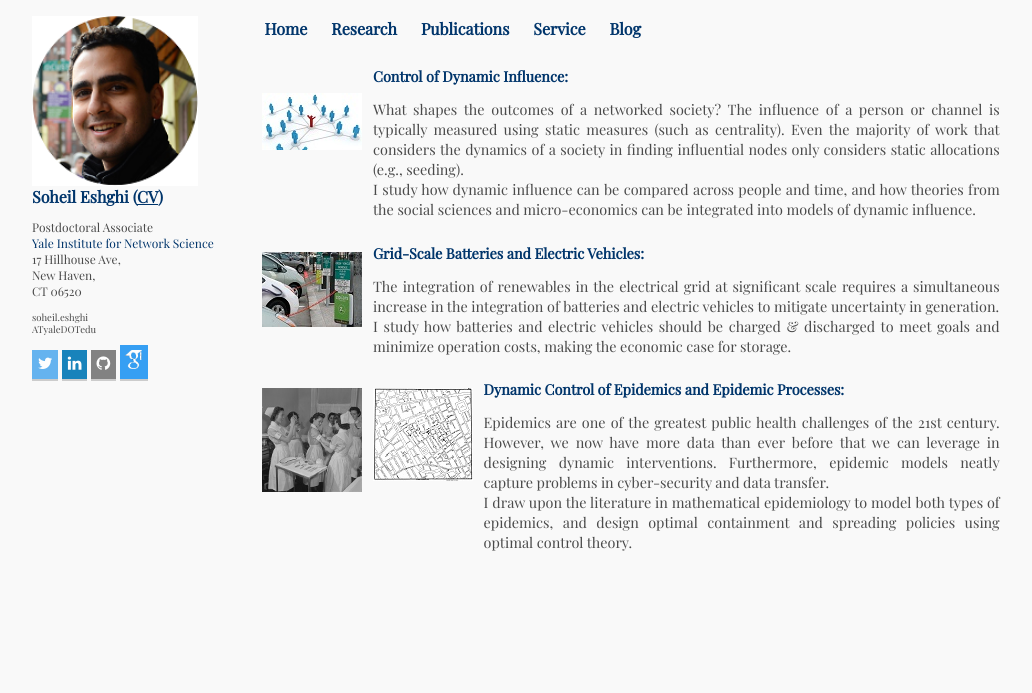
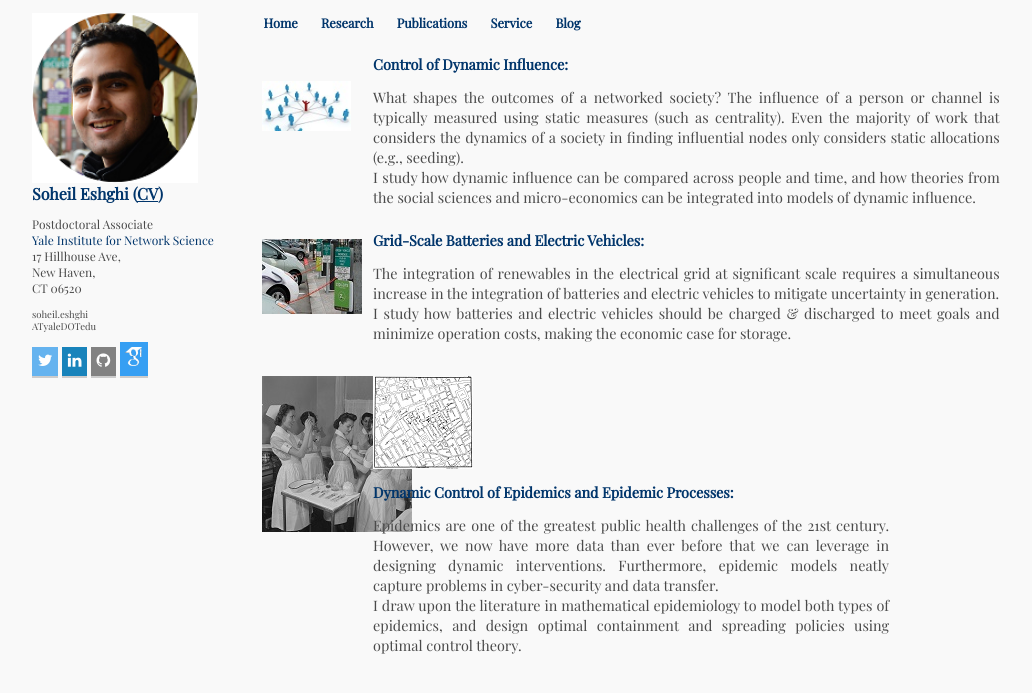
Before and after one commit to SoheilEshghi/SoheilEshghi.github.io, a Jekyll site: the page built from research/index.html, in a window 1280 px wide. Shown: the top 693 px of the page, without its empty margins (55-1087 px from the left). Built offline with Jekyll 4.4.1, drawn with Linux system fonts in a browser that asks for light colours; nearby versions of some CDN libraries.

Commit message:
Build site at 2017-01-16 21:45:29 UTC

```diff
--- a/about/basics/index.html
+++ b/about/basics/index.html
@@ -5,7 +5,7 @@
 <div style="width:80%">
 
 <h2  style="line-height: 0.2em;">Education:</h2>
-<table style="width:100%">
+<table style="width:80%">
   <tr>
     <td>2011-2015</td>
     <td>PhD</td>
@@ -30,7 +30,7 @@
 </table>
 
 <h2  style="line-height: 0.2em;">Employment:</h2>
-<table style="width:100%">
+<table style="width:80%">
 	<tr>
 		<tr>
 			<td>2016-Present</td>
--- a/css/main.css
+++ b/css/main.css
@@ -14,10 +14,10 @@
 
 nav ul{
     font-family:'Playfair Display', 'Arial', serif;
-    padding: 2px;
+    padding: 1px;
     list-style: none;
     font-weight: bold;
-    font-size: 1em;
+    font-size: 0.8em;
 }
 footer ul{
     font-family:'Playfair Display', 'Arial', serif;
@@ -29,7 +29,7 @@
 
 
 td{
-  font-size: 1em;
+  font-size: 5vw;;
   font-family: 'Playfair Display', 'Arial', serif;
   color:  #00356b;
 }
--- a/research/index.html
+++ b/research/index.html
@@ -3,7 +3,7 @@
 title: Research
 ---
 <div style="width: 80%;">
- <div style="float: left; width: 15%;">    <br><br><img src="/images/influence.jpg" style="width:100px;"></div>
+ <div style="float: left; width: 15%;">    <br><br><img src="/images/influence.jpg" style="width:80%;"></div>
  <div style="float: left; width: 85%;">
        <h2>Control of Dynamic Influence:</h2>
        <p style="font-size: 0.9em;text-align:justify;"> What shapes the outcomes of a networked society? The influence of a person or channel is typically measured using static measures (such as centrality). Even the majority of work that considers the dynamics of a society in finding influential nodes only considers static allocations (e.g., seeding).<br> I study how dynamic influence can be compared across people and time, and how theories from the social sciences and micro-economics can be integrated into models of dynamic influence.
@@ -11,16 +11,16 @@
  </div>
 <br>
 
- <div style="float: left; width: 15%;">  <br> <img src="/images/charging.jpg" style="width:100px;"></div>
+ <div style="float: left; width: 15%;">  <br> <img src="/images/charging.jpg" style="width:width:80%;"></div>
  <div style="float: left; width: 85%;">
    <h2>Grid-Scale Batteries and Electric Vehicles:</h2>
    <p style="font-size: 0.9em;text-align:justify;"> The integration of renewables in the electrical grid at significant scale requires a simultaneous increase in the integration of batteries and electric vehicles to mitigate uncertainty in generation.<br> I study how batteries and electric vehicles should be charged & discharged to meet goals and minimize operation costs, making the economic case for storage.
    </p>
  </div>
 <br>
- <div style="float: left; width: 15%;"> <br><img src="/images/vaccines.jpg" style="width:100px;">
+ <div style="float: left; width: 15%;"> <br><img src="/images/vaccines.jpg" style="width:width:80%;">
  </div>
-  <div style="float: left; width: 15%;"> <br><img src="/images/snow.jpg" style="width:100px;"></div>
+  <div style="float: left; width:80%;;"> <br><img src="/images/snow.jpg" style="width:100px;"></div>
  <div style="float: left; width: 70%; ">
        <h2>Dynamic Control of Epidemics and Epidemic Processes:</h2>
        <p style="font-size: 0.9em; text-align:justify;"> Epidemics are one of the greatest public health challenges of the 21st century. However, we now have more data than ever before that we can leverage in designing dynamic interventions. Furthermore, epidemic models neatly capture problems in cyber-security and data transfer.<br> I draw upon the literature in mathematical epidemiology to model both types of epidemics, and design optimal containment and spreading policies using optimal control theory.
```
Also changed, not shown: 4 other files.
